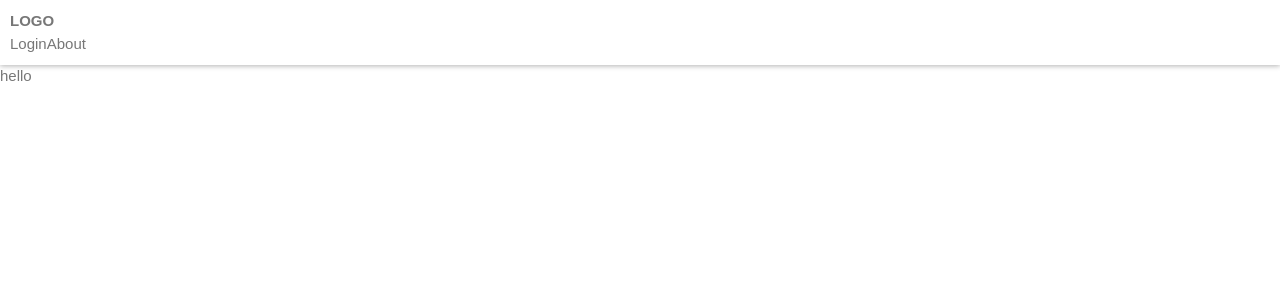
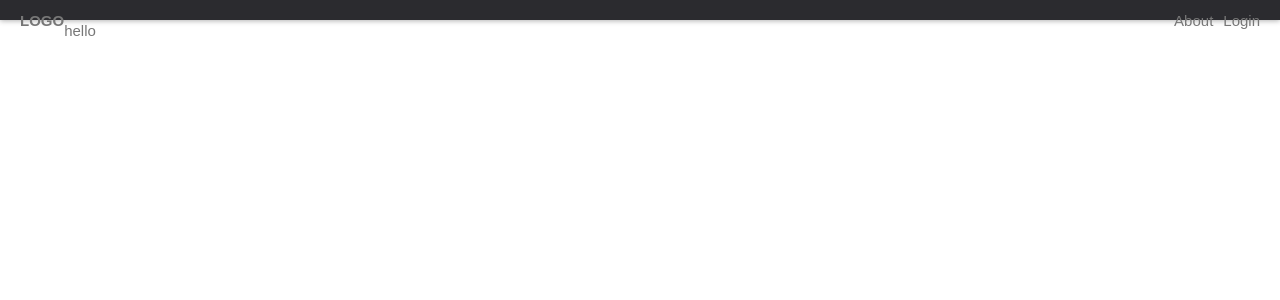
Before and after one commit to almond-bongbong/azeet_client, a Next.js app: page / in a window 1280 px wide. Shown: the top 300 px of the page. Built offline with nearby package versions, Linux system fonts and the light colour scheme.

Commit message:
Header update

```diff
--- a/components/Header/Header.js
+++ b/components/Header/Header.js
@@ -1,16 +1,27 @@
 import React from 'react';
 import Link from 'next/link';
 import styled from 'styled-components';
+import { clearfix } from 'style/mixin';
 
 const HeaderStyle = styled.div`
-  padding: 10px;
+  ${clearfix};
+  padding: 10px 20px;
+  background-color: #2b2b2f;
   box-shadow: 0 1px 5px rgba(0,0,0,0.3);
   & h1 {
+    float: left;
     font-size: 15px;
   }
 
   & button {
     display: block;
+  }
+
+  & nav {
+    float: right;
+    > a + a {
+      margin-left: 10px;
+    }
   }
 `;
 
@@ -18,8 +29,8 @@ const Header = () => (
   <HeaderStyle>
     <h1>LOGO</h1>
     <nav>
+      <Link href="/about"><a href="/about">About</a></Link>
       <Link href="/login"><a href="/login">Login</a></Link>
-      <Link href="/about"><a href="/about">About</a></Link>
     </nav>
   </HeaderStyle>
 );
```
